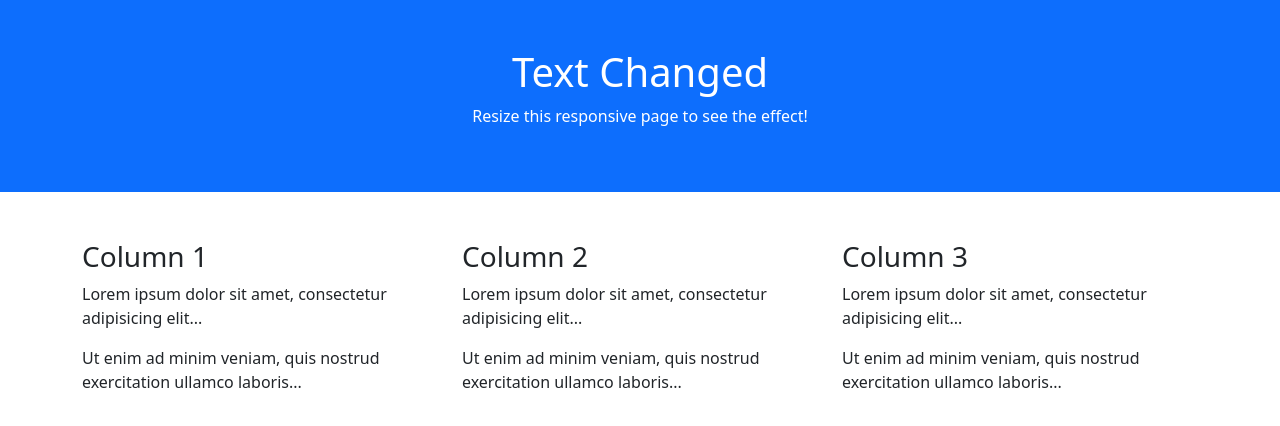
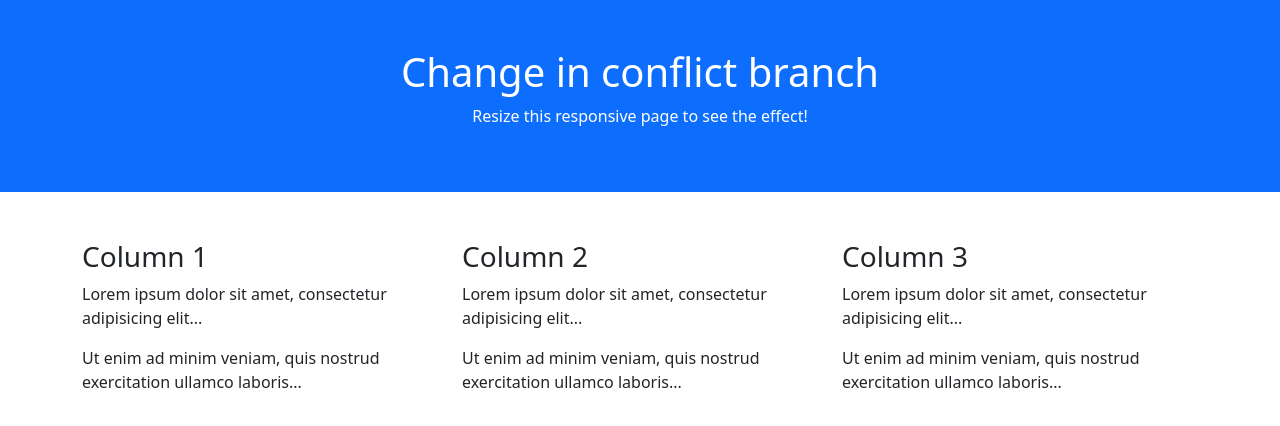
Before and after one commit to azimy-hamid/firstDayIod, a plain HTML site: page index.html in a window 1280 px wide. Drawn offline with nearby package versions, Linux system fonts and the light colour scheme.

Commit message:
Changed html to create a conflict

```diff
--- a/index.html
+++ b/index.html
@@ -12,7 +12,7 @@
   </head>
   <body>
     <div class="container-fluid p-5 bg-primary text-white text-center">
-      <h1>Text Changed</h1>
+      <h1>Change in conflict branch</h1>
       <p>Resize this responsive page to see the effect!</p>
     </div>
 
```
